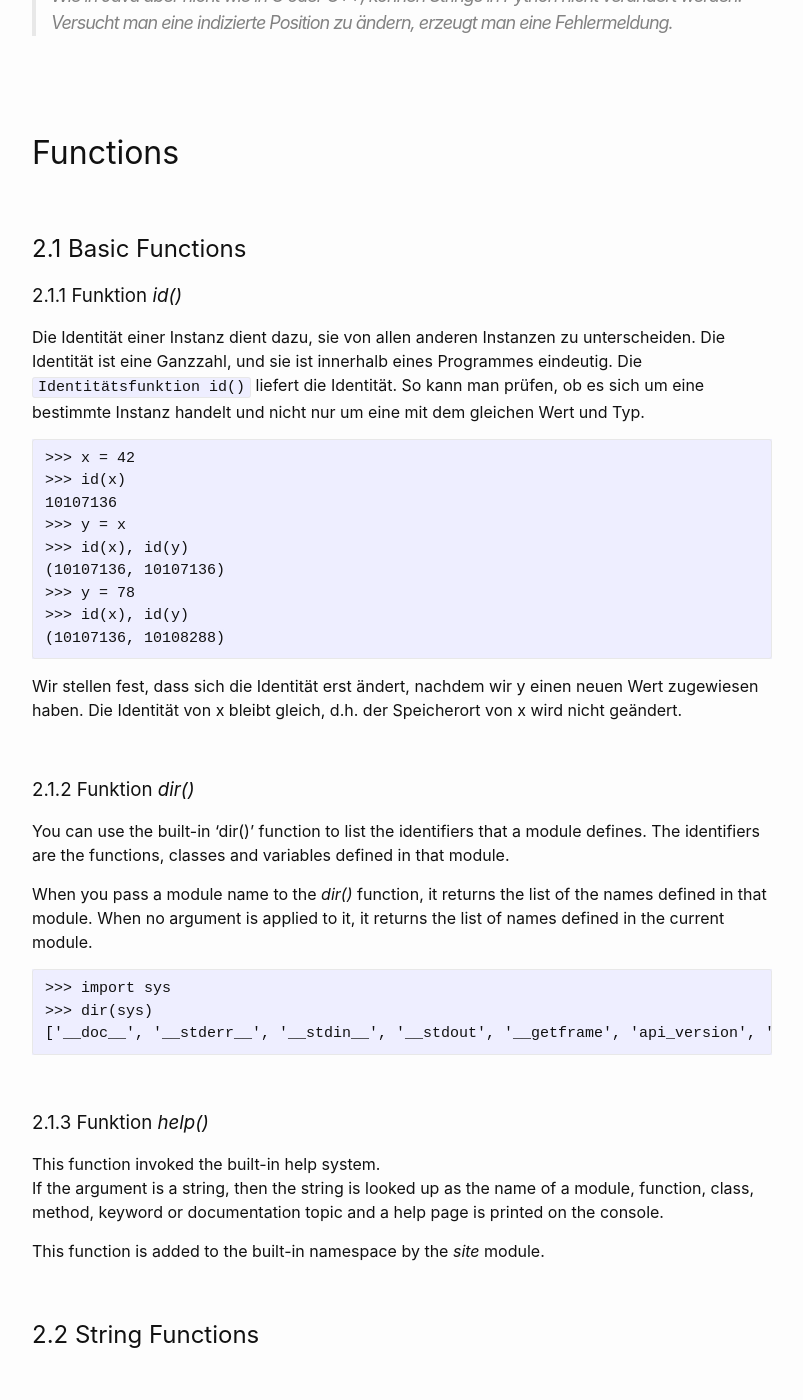
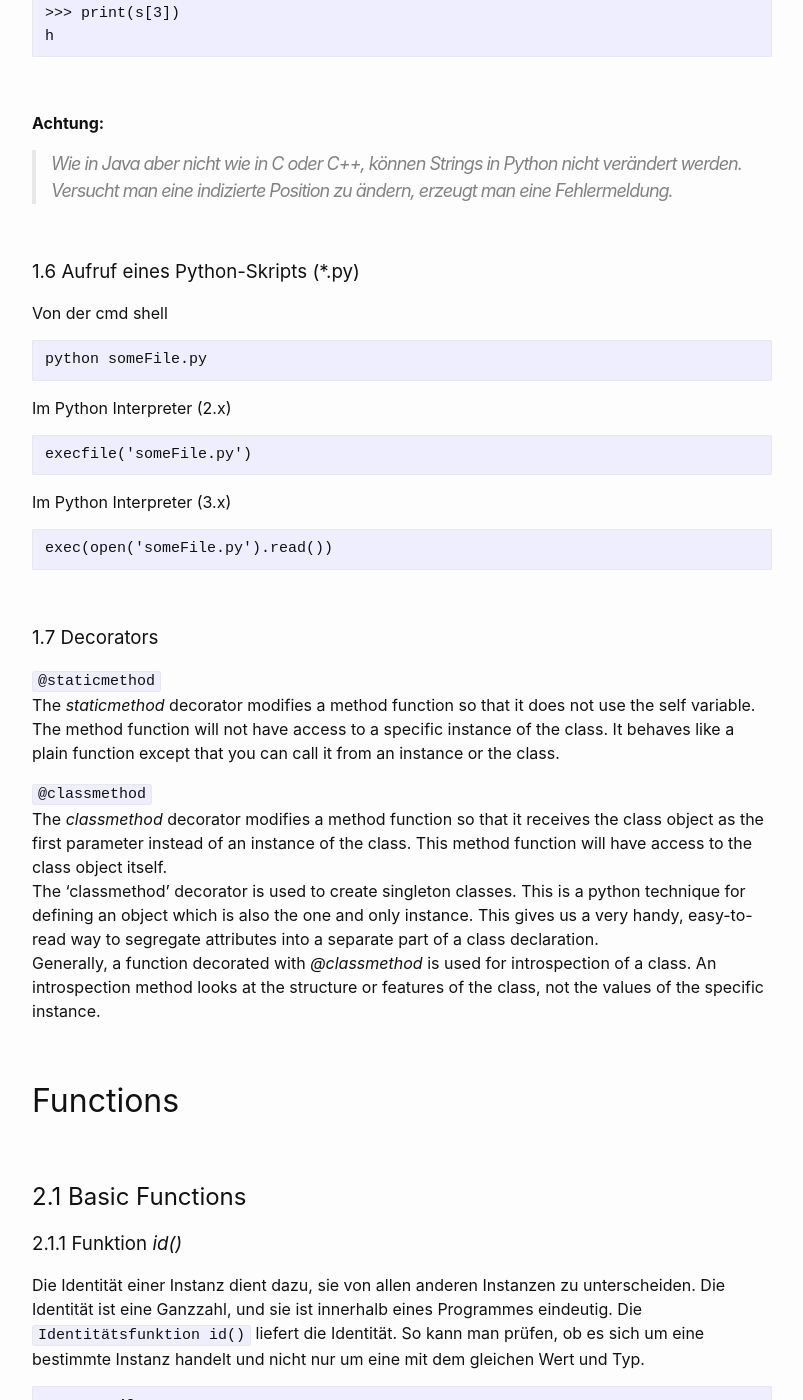
Before and after one commit to Hautaklyttn/progDocs, a Jekyll site: the page built from docs/articles/python.md, in a window 1280 px wide and 1400 px high, scrolled down 4572 px. Shown: the whole window, without its empty margins (238-1041 px from the left). Built offline with Jekyll 4.4.1, drawn with Linux system fonts in a browser that asks for light colours; some of the changed text lies outside the part shown.

Commit message:
Update python.md

````diff
--- a/docs/articles/python.md
+++ b/docs/articles/python.md
@@ -19,13 +19,20 @@ layout: default
 &nbsp;&nbsp;&nbsp;&nbsp;&nbsp; [<font size="-1">1.3 Python Virtual Machine (PVM)</font>](#ch1-3)
 &nbsp;&nbsp;&nbsp;&nbsp;&nbsp; [<font size="-1">1.4 Variablen in Python</font>](#ch1-4)
 &nbsp;&nbsp;&nbsp;&nbsp;&nbsp; [<font size="-1">1.5 Strings</font>](#ch1-5)
+&nbsp;&nbsp;&nbsp;&nbsp;&nbsp; [<font size="-1">1.6 Aufruf eines Python-Skripts (*.py)</font>](#ch1-6)
+&nbsp;&nbsp;&nbsp;&nbsp;&nbsp; [<font size="-1">1.7 Decorators</font>](#ch1-7)
 
 ### 2. Functions
 &nbsp;&nbsp;&nbsp;&nbsp;&nbsp; [<font size="-1">2.1 Basic Functions</font>](#ch2-1)
 &nbsp;&nbsp;&nbsp;&nbsp;&nbsp;&nbsp;&nbsp;&nbsp;&nbsp;&nbsp; [<font size="-1">2.1.1 Funktion id()</font>](#ch2-1-1)
 &nbsp;&nbsp;&nbsp;&nbsp;&nbsp;&nbsp;&nbsp;&nbsp;&nbsp;&nbsp; [<font size="-1">2.1.2 Funktion dir()</font>](#ch2-1-2)
 &nbsp;&nbsp;&nbsp;&nbsp;&nbsp;&nbsp;&nbsp;&nbsp;&nbsp;&nbsp; [<font size="-1">2.1.3 Funktion help()</font>](#ch2-1-3)
+&nbsp;&nbsp;&nbsp;&nbsp;&nbsp;&nbsp;&nbsp;&nbsp;&nbsp;&nbsp; [<font size="-1">2.1.4 Funktion type()</font>](#ch2-1-4)
 &nbsp;&nbsp;&nbsp;&nbsp;&nbsp; [<font size="-1">2.2 String Functions</font>](#ch2-2)
+&nbsp;&nbsp;&nbsp;&nbsp;&nbsp; [<font size="-1">2.3 OO related Functions</font>](#ch2-3)
+&nbsp;&nbsp;&nbsp;&nbsp;&nbsp;&nbsp;&nbsp;&nbsp;&nbsp;&nbsp; [<font size="-1">2.3.1 Funktion issubclass()</font>](#ch2-3-1)
+&nbsp;&nbsp;&nbsp;&nbsp;&nbsp;&nbsp;&nbsp;&nbsp;&nbsp;&nbsp; [<font size="-1">2.3.2 Funktion isinstance()</font>](#ch2-3-2)
+&nbsp;&nbsp;&nbsp;&nbsp;&nbsp;&nbsp;&nbsp;&nbsp;&nbsp;&nbsp; [<font size="-1">2.3.3 Funktion super()</font>](#ch2-3-3)
 
 ### 3. Listen
 &nbsp;&nbsp;&nbsp;&nbsp;&nbsp; [<font size="-1">3.1 Basics</font>](#ch3-1)
@@ -154,7 +161,34 @@ h
 
 &nbsp;
 
+<a name="ch1-6"></a>
+### 1.6 Aufruf eines Python-Skripts (\*.py)
 
+Von der cmd shell
+```
+python someFile.py
+```
+
+Im Python Interpreter (2.x)
+```
+execfile('someFile.py')
+```
+
+Im Python Interpreter (3.x)
+```
+exec(open('someFile.py').read())
+```
+&nbsp;
+
+<a name="ch1-7"></a>
+### 1.7 Decorators
+`@staticmethod`
+The *staticmethod* decorator modifies a method function so that it does not use the self variable. The method function will not have access to a specific instance of the class. It behaves like a plain function except that you can call it from an instance or the class.
+
+`@classmethod`
+The *classmethod* decorator modifies a method function so that it receives the class object as the first parameter instead of an instance of the class. This method function will have access to the class object itself.
+The 'classmethod' decorator is used to create singleton classes. This is a python technique for defining an object which is also the one and only instance. This gives us a very handy, easy-to-read way to segregate attributes into a separate part of a class declaration.
+Generally, a function decorated with *@classmethod* is used for introspection of a class. An introspection method looks at the structure or features of the class, not the values of the specific instance.
 
 &nbsp;
 
@@ -207,6 +241,30 @@ This function is added to the built-in namespace by the *site* module.
 
 &nbsp;
 
+<a name="ch2-1-4"></a>
+### 2.1.4 Funktion *type()*
+Die Funktion *type(obj)* liefert die Klasse der Instanz 'obj' zurück.
+
+```
+>>> x = [4,5,9]
+>>> print type(x)
+<type 'list'>
+
+>>> y = "Hello"
+>>> print type(y)
+<type 'str'>
+
+>>> v = 10
+>>> print type(v)
+<type 'int'>
+
+>>> z = {'a':1, 'b':2}
+>>> print type(z)
+<type 'dict'>
+```
+
+&nbsp;
+
 <a name="ch2-2"></a>
 ## 2.2 String Functions
 &nbsp;
@@ -227,6 +285,30 @@ This function is added to the built-in namespace by the *site* module.
 **Länge eines Strings**
 
 &nbsp;&nbsp;&nbsp; `len("Python") -> 6`
+
+&nbsp;
+
+
+<a name="ch2-3"></a>
+## 2.3 Object Oriented related Functions
+
+All of the basic factory functions (str, int, float, long, complex, unicode, tuple, list, dict, set) are effectively class names. You can therefore, use a test like `isinstance(myParam, int)` to confirm that the argument value provided to this parameter is an integer. An additional class, `basestring` is the parent class of both 'str' and 'unicode'.
+
+<a name="ch2-3-1"></a>
+### 2.3.1 Funktion *issubclass(sub, sup)*
+Boolean function returns 'true' if the given subclass ``sub`` is a subclass of the upper-class ``sup``.
+
+&nbsp;
+
+<a name="ch2-3-2"></a>
+### 2.3.2 Funktion *isinstance(obj, class)*
+Boolean function returns 'true' if ``obj`` is an instance of class ``class`` or is an instance of a subclass of `class`.
+
+&nbsp;
+
+<a name="ch2-3-3"></a>
+### 2.3.3 Funktion *super(type)*
+Function returns the superclass of the given type.
 
 &nbsp;
 
@@ -482,6 +564,7 @@ Ein Punkt in einer Zeichenklasse ist tatsächlich ein Punkt und nicht etwa ein b
 **(c) Quantatoren**
 Quantatoren sind spezielle Zeichen, die hinter ein einzelnes Zeichenliteral oder eine Zeichenklasse geschrieben werden und kennzeichnen, wie oft diese auftreten dürfen.
 
+
 |Quantator   |Beschreibung   |
 |:---|:---|
 |? |Das vorangegangene Zeichen bzw. die vorangeganene Zeichenklasse darf entweder keinmal oder einmal vorkommen. |
@@ -509,6 +592,7 @@ r"P[Yy]{,2}thon"
 **(d) Weitere Sonderzeichen**
 Für gewisse Einsatzgebiete wird es unbedingt verlangt, Regeln aufzustellen zu können, die über bloße Zeichenebene hinausgehen. Die hier gezeigten Sonderzeichen beziehen sich hauptsächlich auf das Matching von regulären Ausdrücken.
 
+
 |Zeichen   |Beschreibung   |
 |:---|:---|
 |\A |Passt nur am Anfang eines Strings. |
@@ -525,6 +609,7 @@ r"\APython\Z"
 ```
 &rarr; Reg. Ausdruck passt auf die Strings "Python", nicht jedoch bei den Strings "abcPython" oder "Pythonabc".
 &nbsp;
+
 
 |Zeichen   |Beschreibung   |
 |:---|:---|
````
